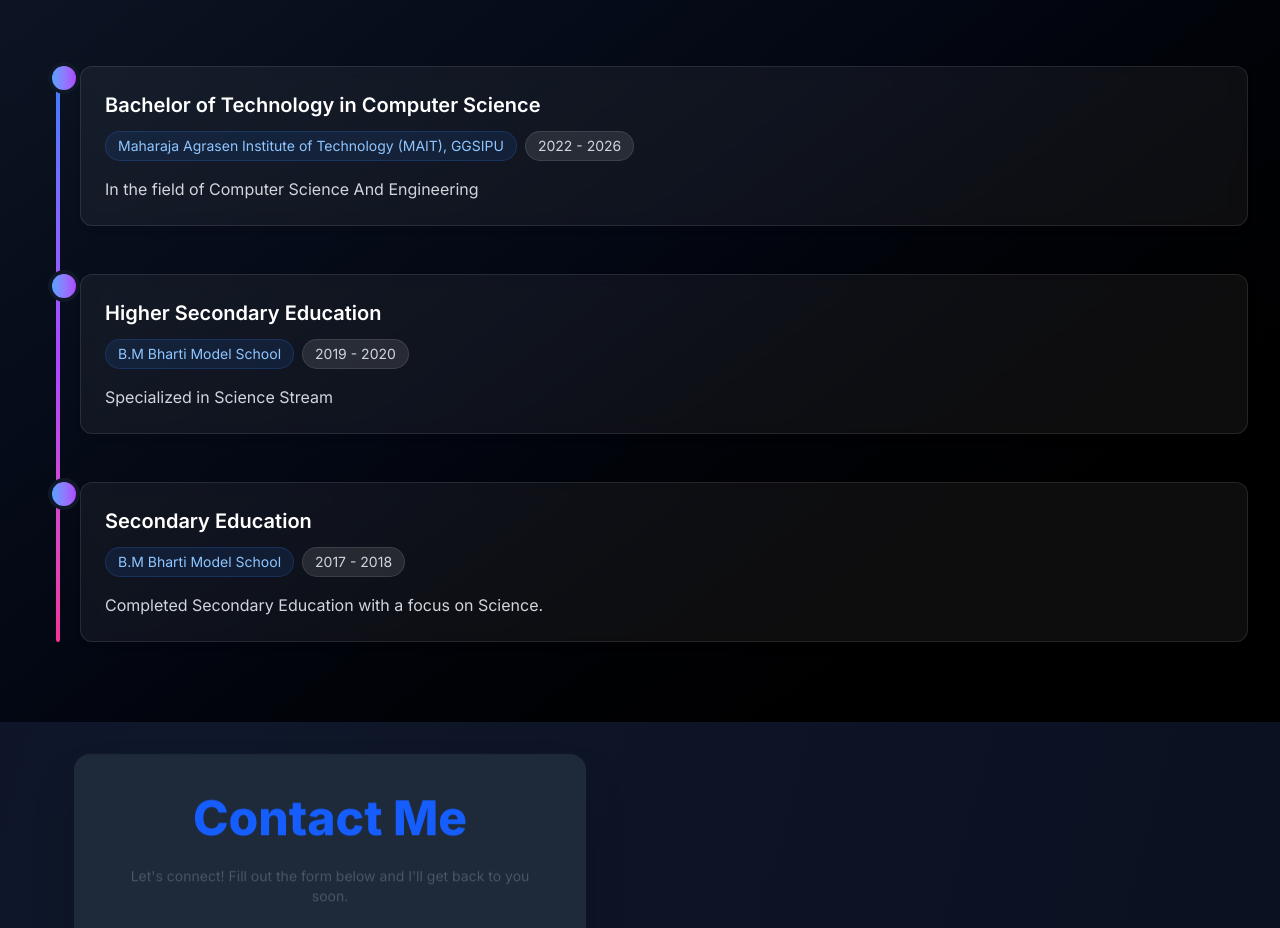
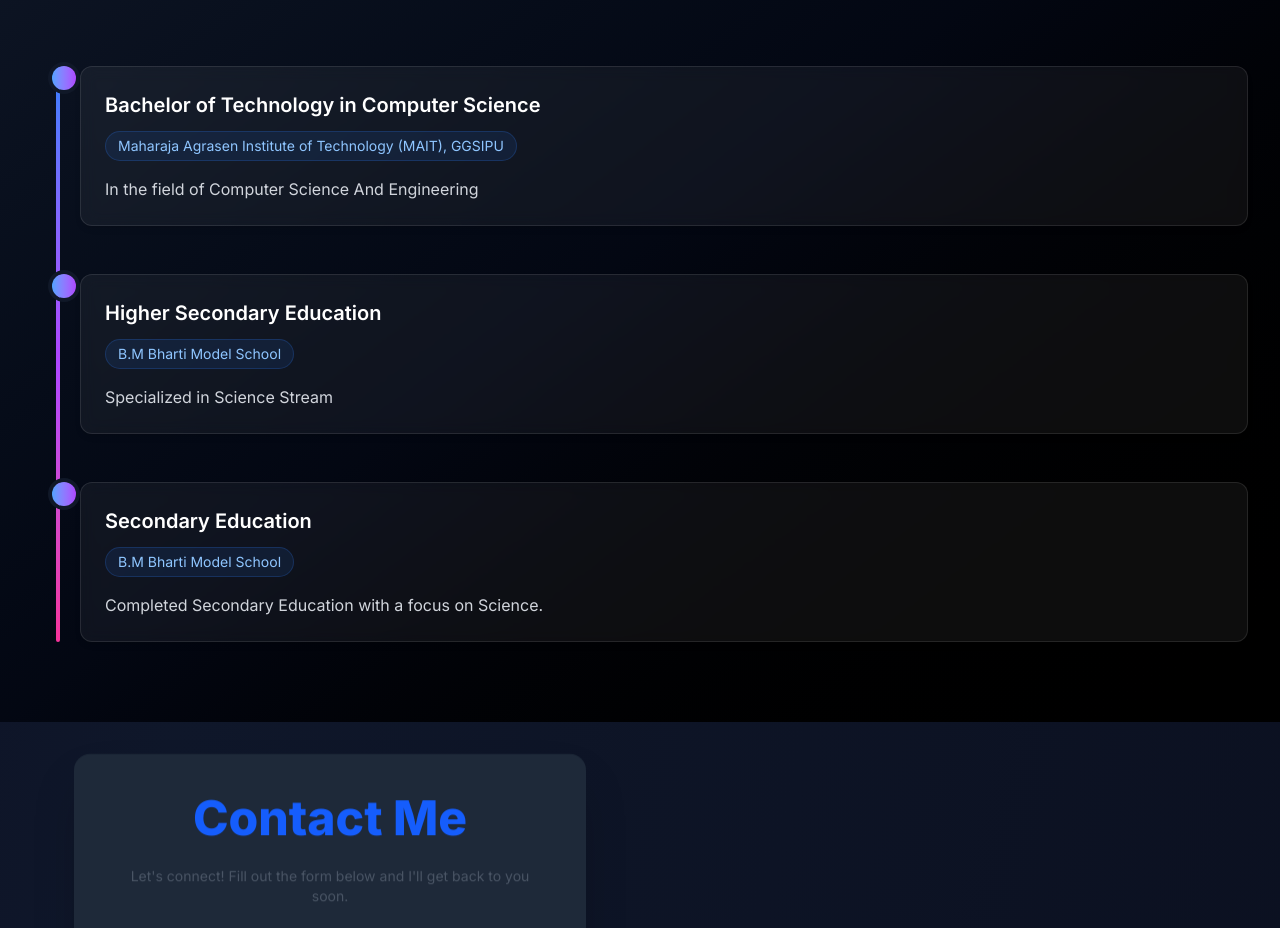
Before and after one commit to gouravsharma1711/Portfolio, a React (Vite) app: page / in a window 1280 px wide. Shown: the part 3405-4333 px from the top of the page. Built offline with nearby package versions, Linux system fonts and the light colour scheme.

Commit message:
bug resolved

```diff
--- a/src/Components/Education/Education.jsx
+++ b/src/Components/Education/Education.jsx
@@ -5,19 +5,16 @@ function Education() {
     {
       title: "Bachelor of Technology in Computer Science",
       place: "Maharaja Agrasen Institute of Technology (MAIT), GGSIPU",
-      period: "2022 - 2026",
       detail: "In the field of Computer Science And Engineering",
     },
     {
       title: "Higher Secondary Education",
       place: "B.M Bharti Model School",
-      period: "2019 - 2020",
       detail: "Specialized in Science Stream",
     },
     {
       title: "Secondary Education",
       place: "B.M Bharti Model School",
-      period: "2017 - 2018",
       detail: "Completed Secondary Education with a focus on Science.",
     },
   ];
@@ -90,9 +87,6 @@ function Education() {
                       <span className="inline-flex items-center rounded-full border border-blue-500/20 bg-blue-500/10 px-3 py-1 text-blue-300">
                         {item.place}
                       </span>
-                      <span className="inline-flex items-center rounded-full border border-white/10 bg-white/10 px-3 py-1 text-gray-300">
-                        {item.period}
-                      </span>
                     </div>
 
                     <p className="mt-4 text-sm sm:text-base text-gray-300 group-hover:text-gray-200 transition">
```
